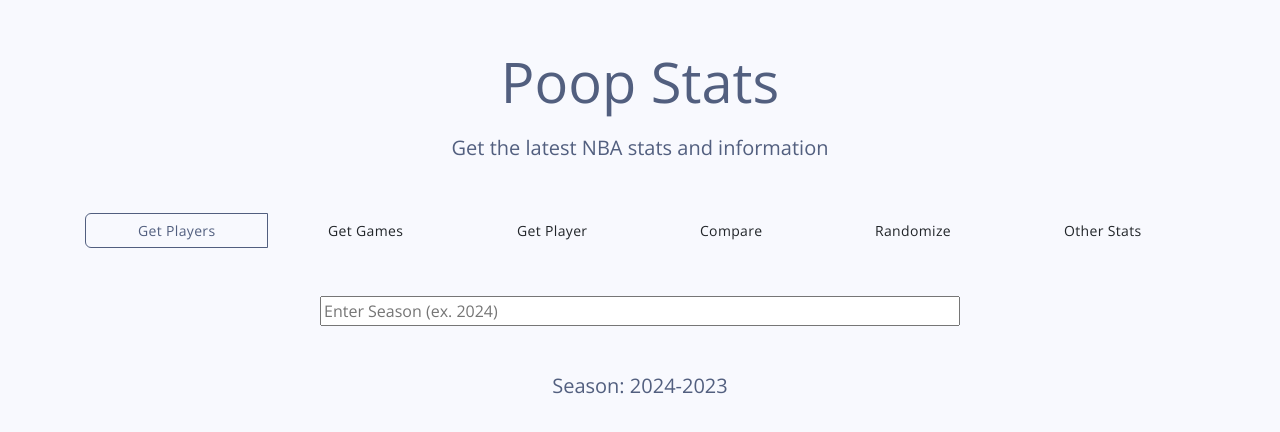
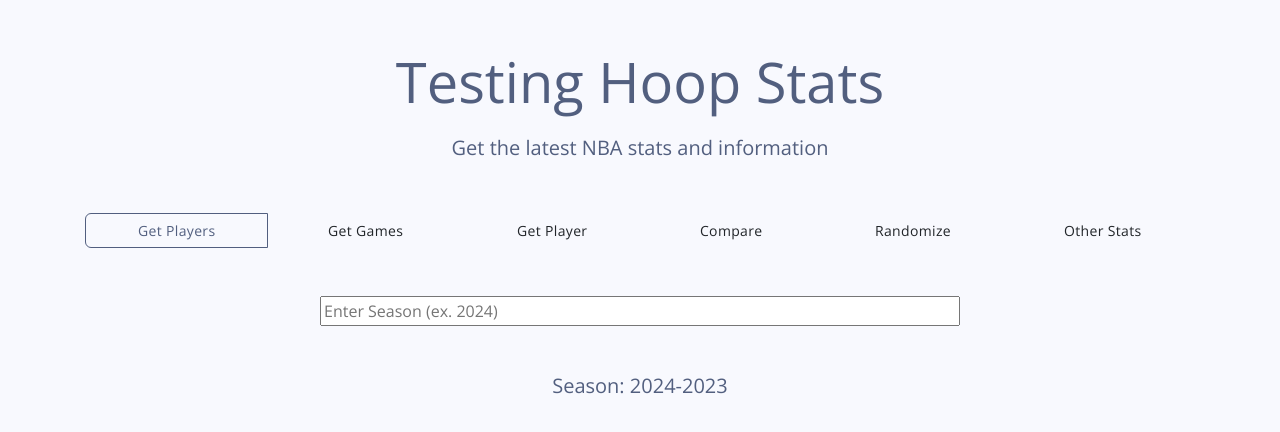
Before and after one commit to Abhi-she-k/Hoop-Stats, a website: page public/index.html in a window 1280 px wide. Drawn offline with nearby package versions, Linux system fonts and the light colour scheme; no server answers.

Commit message:
Testing Pipline

```diff
--- a/public/index.html
+++ b/public/index.html
@@ -11,7 +11,7 @@
 </head>
 
 <header class=" jumbotron text-center align-items-center" id="header">
-    <h1 class="container display-4 mt-5 align-items-center">Poop Stats</h1>
+    <h1 class="container display-4 mt-5 align-items-center">Testing Hoop Stats</h1>
     <p class="lead mt-3">Get the latest NBA stats and information</p>
 
     <div class="container btn-group mt-5 d-flex flex-wrap justify-content-center" id="options">
```
